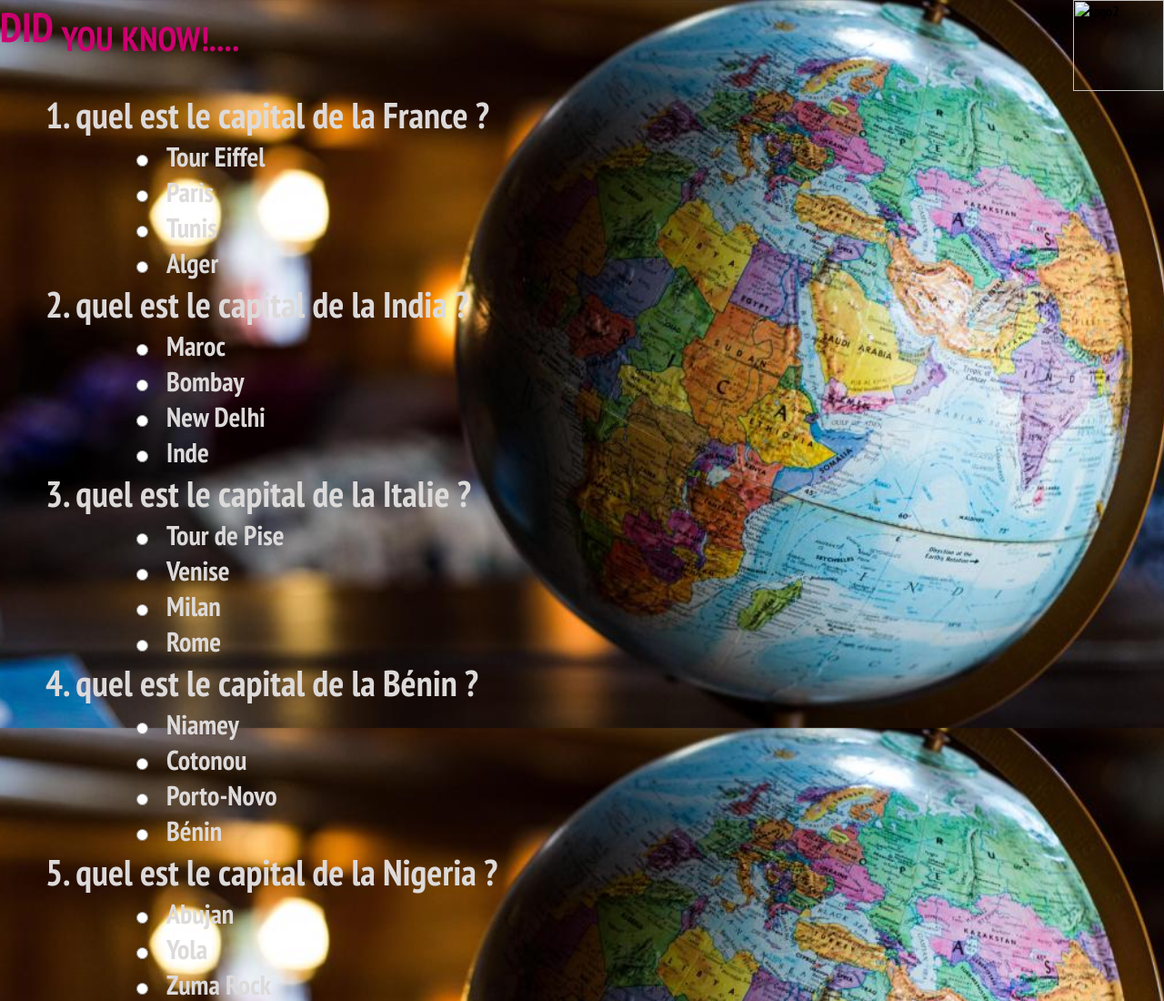
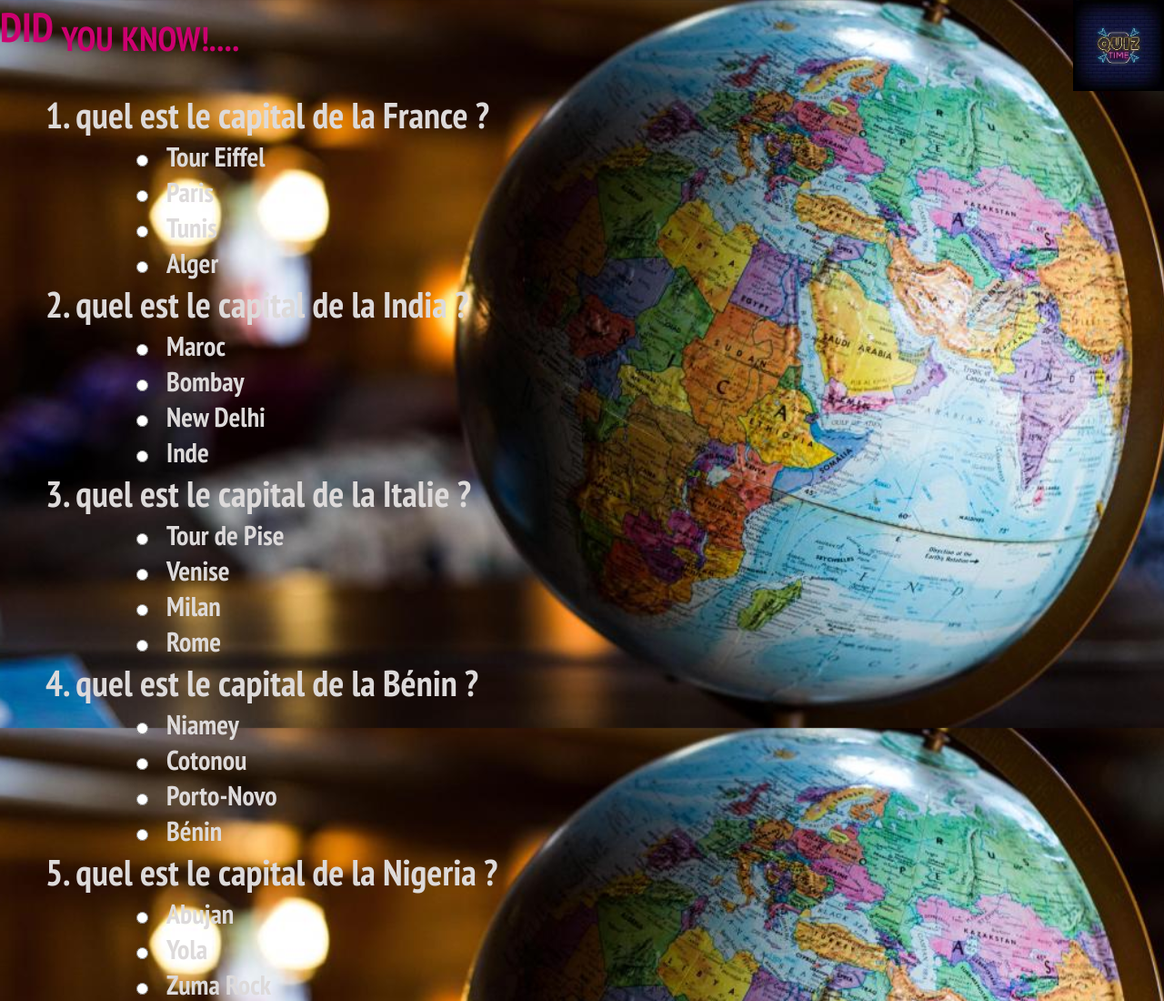
Before and after one commit to Amine-bg/Ds-Web, a plain HTML site: page quiz.html in a window 1280 px wide. Shown: the top 1100 px of the page at 91% size. Drawn offline with Linux system fonts and the light colour scheme.

Commit message:
Update quiz.html

```diff
--- a/quiz.html
+++ b/quiz.html
@@ -9,7 +9,7 @@
 
 <!--HEADER-->
 <header>
-    <p> <b></b>DID <sub>YOU</sub> <sub>KNOW!....</sub></b></p><t><img src="./pics/logo.png" alt="logo2" width="100" height="100"></img></t>
+    <p> <b></b>DID <sub>YOU</sub> <sub>KNOW!....</sub></b></p><t><img src="./logo.png" alt="logo2" width="100" height="100"></img></t>
 </header>
 <!--END OF HEADERS-->
 
```
